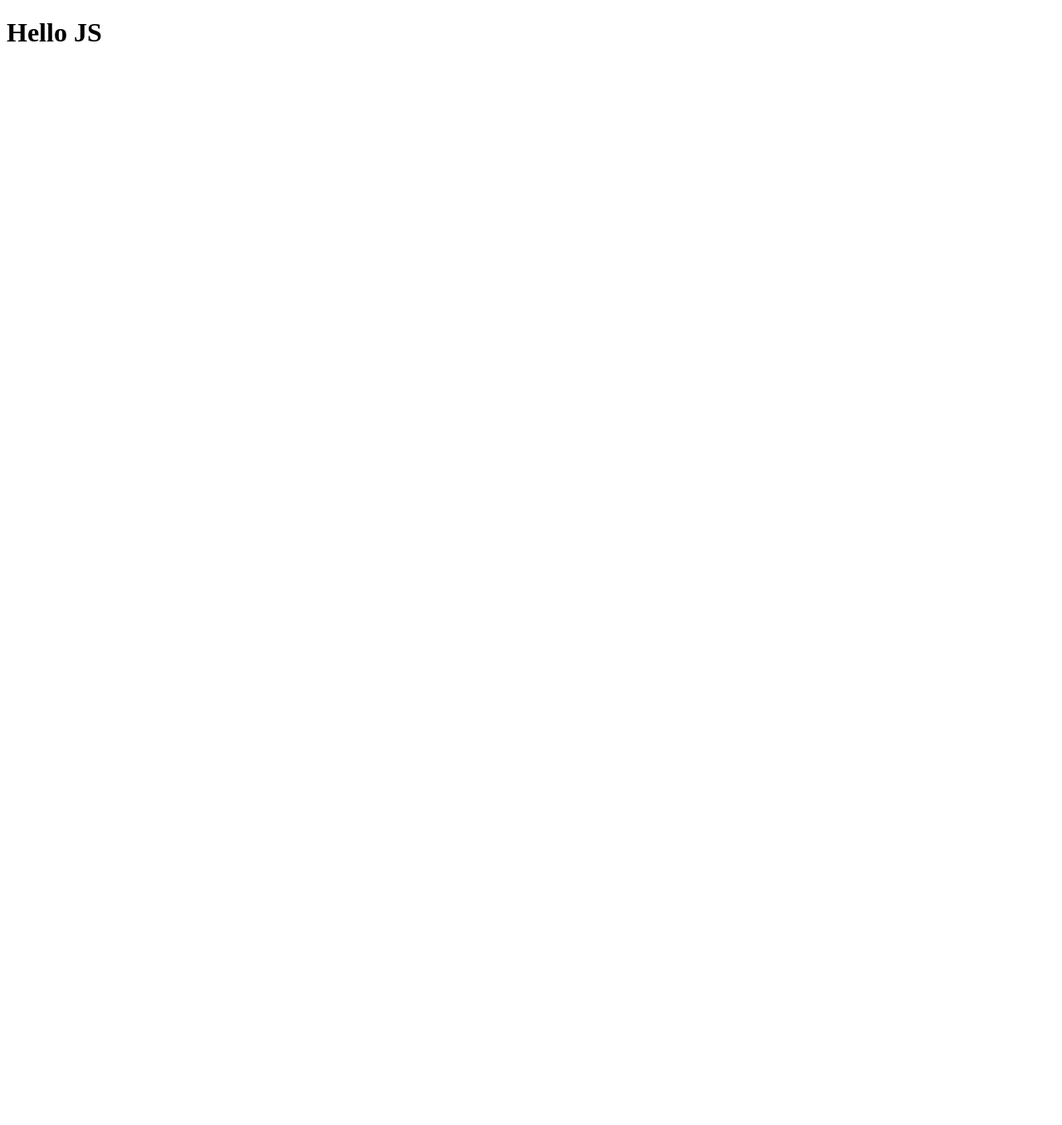
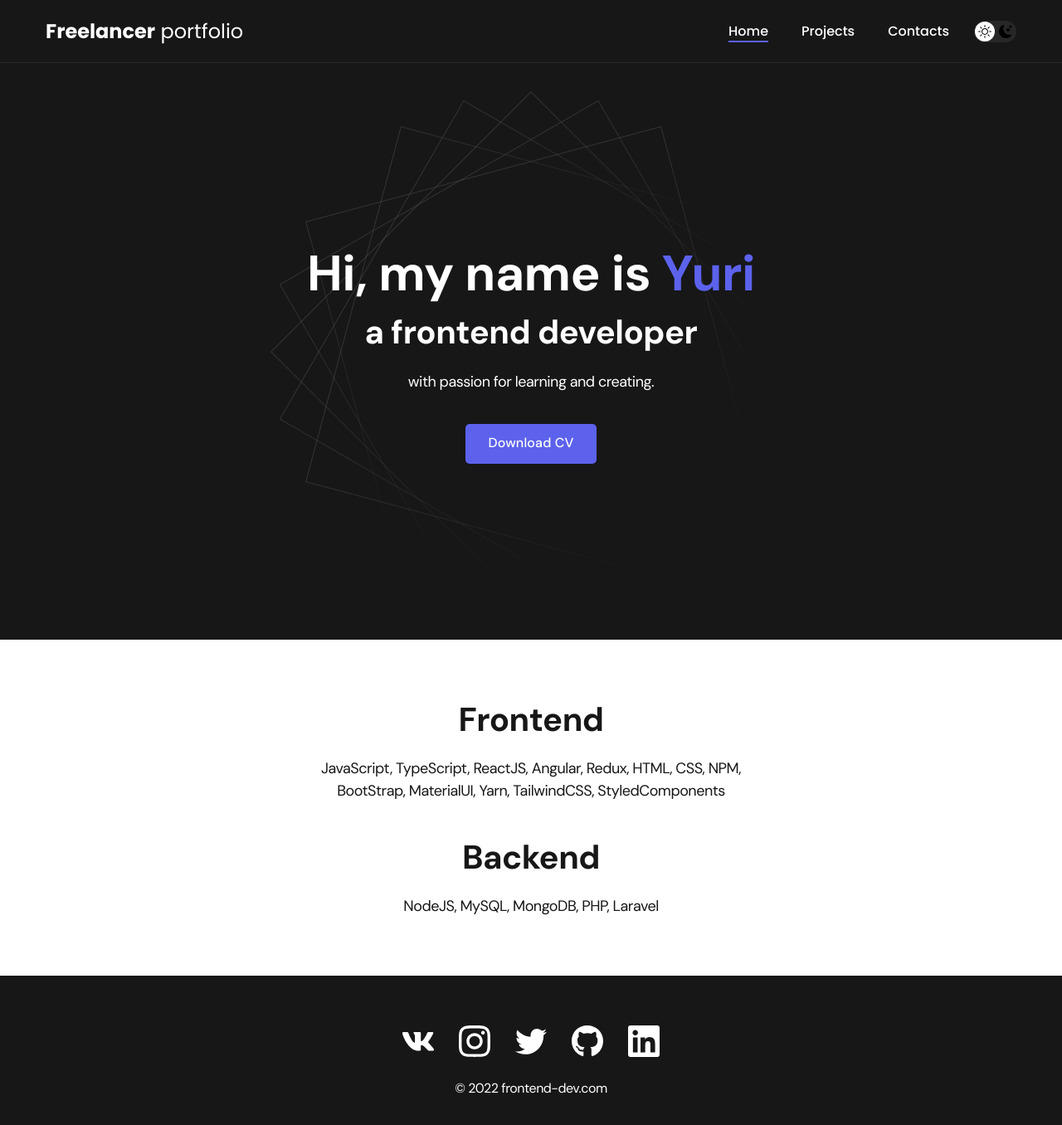
Before and after one commit to FoJkee/free-portfolio-project, a React (Create React App) app: page / in a window 1280 px wide. Shown: the top 1356 px of the page at 83% size. Before the commit the page ends 800 px from the top, so only its background shows below. Built offline with nearby package versions, Linux system fonts and the light colour scheme.

Commit message:
feat: add components Navbar

```diff
--- a/src/App.js
+++ b/src/App.js
@@ -1,7 +1,90 @@
+import './styles/main.css';
+import './components/navbar/Navbar';
+
+import vk from './img/icons/vk.svg';
+import instagram from './img/icons/instagram.svg';
+import linkedIn from './img/icons/linkedIn.svg';
+import twitter from './img/icons/twitter.svg';
+import gitHub from './img/icons/gitHub.svg';
+import Navbar from './components/navbar/Navbar';
+
 function App() {
     return (
         <div className='App'>
-            <h1>Hello JS</h1>
+            <Navbar />
+
+            <header className='header'>
+                <div className='header__wrapper'>
+                    <h1 className='header__title'>
+                        <strong>
+                            Hi, my name is <em>Yuri</em>
+                        </strong>
+                        <br />a frontend developer
+                    </h1>
+                    <div className='header__text'>
+                        <p>with passion for learning and creating.</p>
+                    </div>
+                    <a href='#!' className='btn'>
+                        Download CV
+                    </a>
+                </div>
+            </header>
+
+            <main className='section'>
+                <div className='container'>
+                    <ul className='content-list'>
+                        <li className='content-list__item'>
+                            <h2 className='title-2'>Frontend</h2>
+                            <p>
+                                JavaScript, TypeScript, ReactJS, Angular, Redux,
+                                HTML, CSS, NPM, BootStrap, MaterialUI, Yarn,
+                                TailwindCSS, StyledComponents
+                            </p>
+                        </li>
+                        <li className='content-list__item'>
+                            <h2 className='title-2'>Backend</h2>
+                            <p>NodeJS, MySQL, MongoDB, PHP, Laravel</p>
+                        </li>
+                    </ul>
+                </div>
+            </main>
+
+            <footer className='footer'>
+                <div className='container'>
+                    <div className='footer__wrapper'>
+                        <ul className='social'>
+                            <li className='social__item'>
+                                <a href='#!'>
+                                    <img src={vk} alt='Link' />
+                                </a>
+                            </li>
+                            <li className='social__item'>
+                                <a href='#!'>
+                                    <img src={instagram} alt='Link' />
+                                </a>
+                            </li>
+                            <li className='social__item'>
+                                <a href='#!'>
+                                    <img src={twitter} alt='Link' />
+                                </a>
+                            </li>
+                            <li className='social__item'>
+                                <a href='#!'>
+                                    <img src={gitHub} alt='Link' />
+                                </a>
+                            </li>
+                            <li className='social__item'>
+                                <a href='#!'>
+                                    <img src={linkedIn} alt='Link' />
+                                </a>
+                            </li>
+                        </ul>
+                        <div className='copyright'>
+                            <p>© 2022 frontend-dev.com</p>
+                        </div>
+                    </div>
+                </div>
+            </footer>
         </div>
     );
 }
--- /dev/null
+++ b/src/components/navbar/Navbar.js
@@ -0,0 +1,58 @@
+import sun from './../../img/icons/sun.svg';
+import moon from './../../img/icons/moon.svg';
+
+const Navbar = () => {
+    return (
+        <nav className='nav'>
+            <div className='container'>
+                <div className='nav-row'>
+                    <a href='./index.html' className='logo'>
+                        <strong>Freelancer</strong> portfolio
+                    </a>
+
+                    <button className='dark-mode-btn'>
+                        <img
+                            src={sun}
+                            alt='Light mode'
+                            className='dark-mode-btn__icon'
+                        />
+                        <img
+                            src={moon}
+                            alt='Dark mode'
+                            className='dark-mode-btn__icon'
+                        />
+                    </button>
+
+                    <ul className='nav-list'>
+                        <li className='nav-list__item'>
+                            <a
+                                href='./index.html'
+                                className='nav-list__link nav-list__link--active'
+                            >
+                                Home
+                            </a>
+                        </li>
+                        <li className='nav-list__item'>
+                            <a
+                                href='./projects.html'
+                                className='nav-list__link'
+                            >
+                                Projects
+                            </a>
+                        </li>
+                        <li className='nav-list__item'>
+                            <a
+                                href='./contacts.html'
+                                className='nav-list__link'
+                            >
+                                Contacts
+                            </a>
+                        </li>
+                    </ul>
+                </div>
+            </div>
+        </nav>
+    );
+};
+
+export default Navbar;
```
Also changed, not shown: src/components/navbar/style.css (added).
